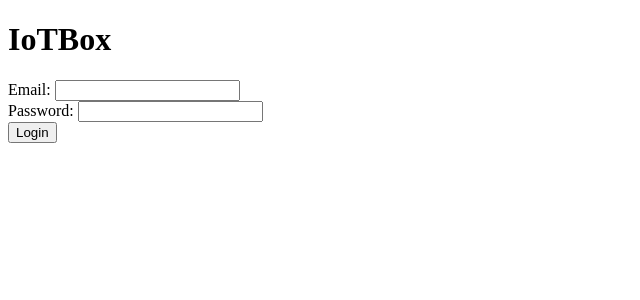
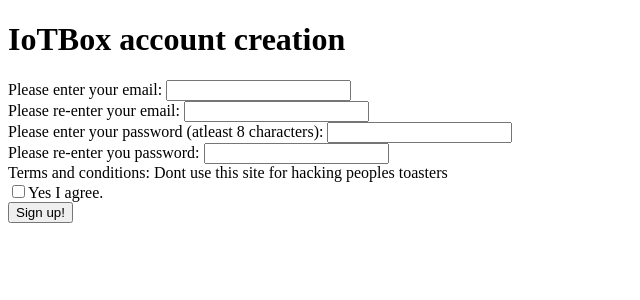
Before and after one commit to Ewolly/IOTWeb, a Flask app: template templates/Sign_up.html in a window 1280 px wide. Shown: the top 300 px of the page, without its empty margins (0-640 px from the left). Run offline with Flask 2, Linux system fonts and the light colour scheme; the template is opened without the code that fills it, so the values that code supplies are empty.

Commit message:
Signup html

```diff
--- a/templates/Sign_up.html
+++ b/templates/Sign_up.html
@@ -2,22 +2,36 @@
 <html lang="en">
 	<head>
 		<meta charset="utf-8">
-		<title>IoTBox Login</title>
+		<title>IoTBox Sign up</title>
 	</head>
 
 	<body>
-		<h1>IoTBox</h1>
+		<h1>IoTBox account creation</h1>
 		<form action="/login" method="post">
 			<div>
-				<label for="email">Email:</label>
+				<label for="email">Please enter your email:</label>
 				<input type="text" id="email" name="email">
 			</div>
 			<div>
-				<label for="password">Password:</label>
+				<label for="email">Please re-enter your email:</label>
+				<input type="text" id="email_check" name="email_check">
+			</div>
+			<div>
+				<label for="password">Please enter your password (atleast 8 characters):</label>
 				<input type="password" id="password" name="password">
 			</div>
 			<div>
-				<button type="submit">Login</button>
+				<label for="password">Please re-enter you password:</label>
+				<input type="password" id="password_check" name="password_check">
+			</div>
+			<div>
+			<label> Terms and conditions: Dont use this site for hacking peoples toasters</label>
+			</div>
+			<div>
+			<input type="checkbox" name="terms" value=True>Yes I agree.
+			</div>
+			<div>
+				<button type="submit">Sign up!</button>
 			</div>
 		</form>
 	</body>
```
